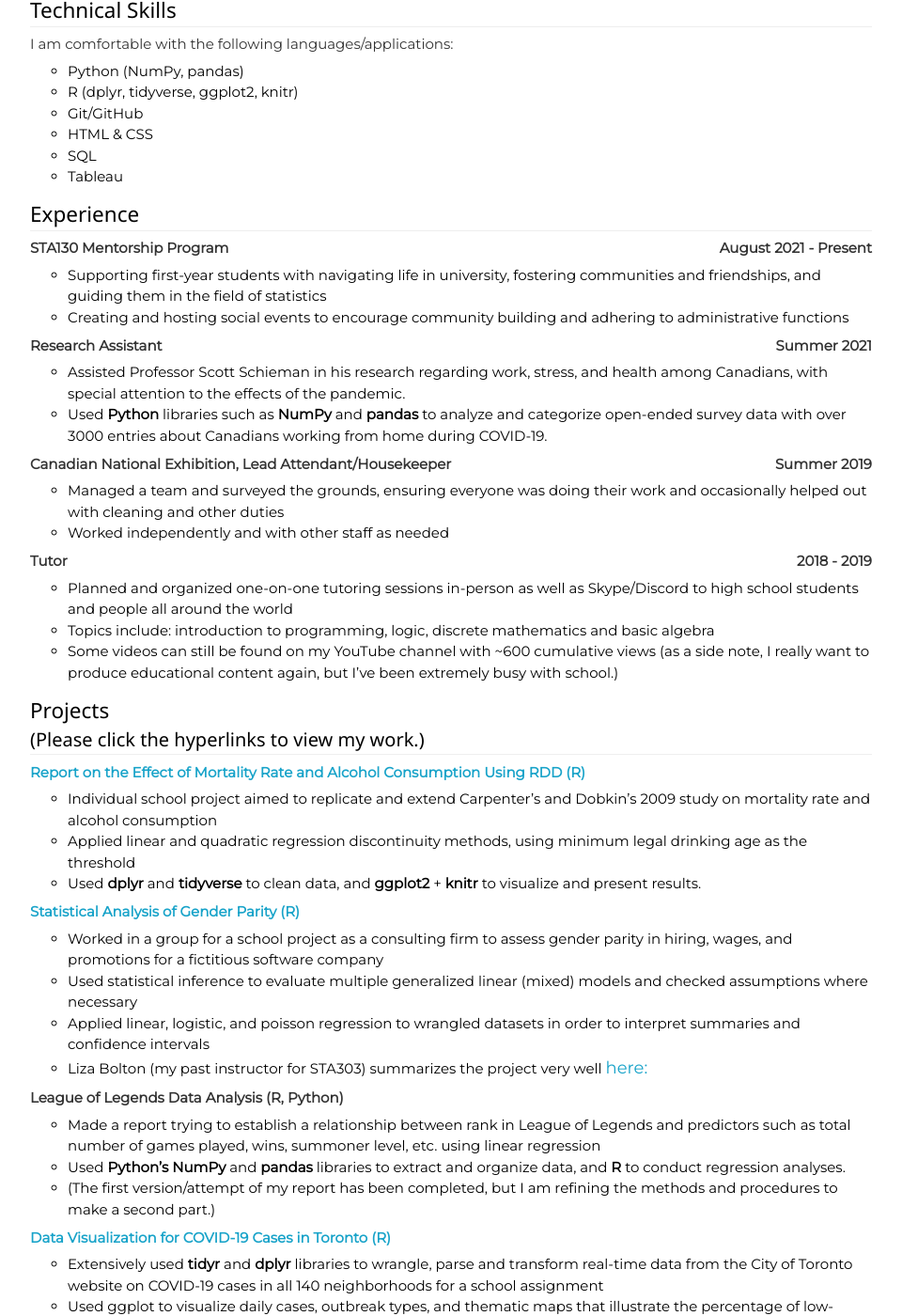
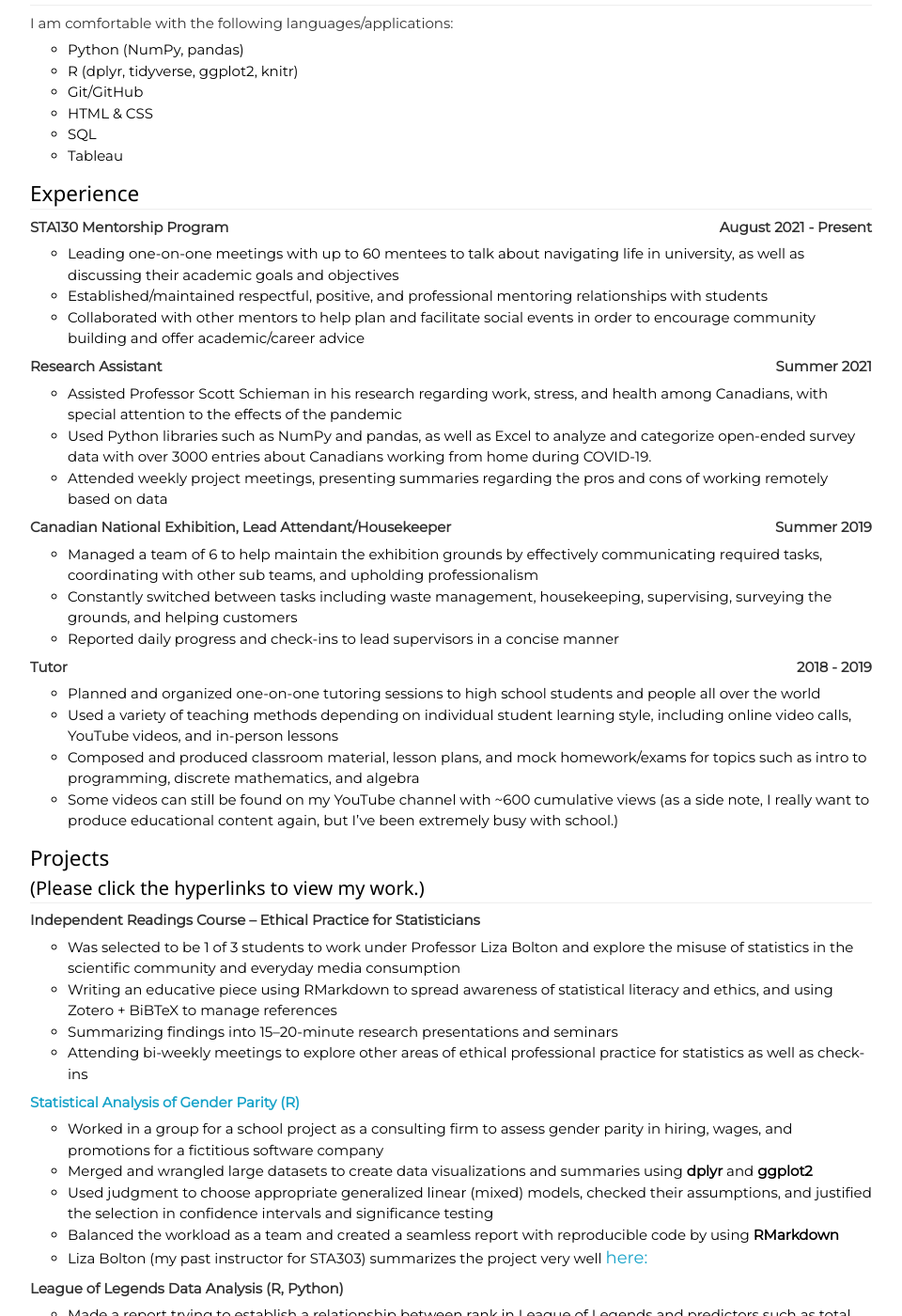
Before and after one commit to TheGort/thegort.github.io, a Jekyll site: the page built from cv.md, in a window 1280 px wide and 1400 px high, scrolled down 411 px. Shown: the whole window at 94% size, without its empty margins (160-1120 px from the left). Built offline with Jekyll 4.4.1, drawn with Linux system fonts in a browser that asks for light colours; some of the changed text lies outside the part shown.

Commit message:
updated photos and page

```diff
--- a/cv.md
+++ b/cv.md
@@ -30,44 +29,55 @@ I am comfortable with the following languages/applications:
 
 <p style = "float:right;"><b>August 2021 - Present</b></p>
 **STA130 Mentorship Program**
-* Supporting first-year students with navigating life in university, fostering communities and friendships, and guiding them in the field of statistics
-* Creating and hosting social events to encourage community building and adhering to administrative functions
+* Leading one-on-one meetings with up to 60 mentees to talk about navigating life in university, as well as discussing their academic goals and objectives
+* Established/maintained respectful, positive, and professional mentoring relationships with students
+* Collaborated with other mentors to help plan and facilitate social events in order to encourage community building and offer academic/career advice
 
 <p style = "float:right;"><b>Summer 2021</b></p>
 **Research Assistant**
-* Assisted Professor Scott Schieman in his research regarding work, stress, and health among Canadians, with special attention to the effects of the pandemic.
-* Used **Python** libraries such as **NumPy** and **pandas** to analyze and categorize open-ended survey data with over 3000 entries about Canadians working from home during COVID-19.
+* Assisted Professor Scott Schieman in his research regarding work, stress, and health among Canadians, with special attention to the effects of the pandemic
+* Used Python libraries such as NumPy and pandas, as well as Excel to analyze and categorize open-ended survey data with over 3000 entries about Canadians working from home during COVID-19.
+* Attended weekly project meetings, presenting summaries regarding the pros and cons of working remotely based on data
 
 <p style = "float: right;"><b>Summer 2019</b></p>
 **Canadian National Exhibition, Lead Attendant/Housekeeper**
-* Managed a team and surveyed the grounds, ensuring everyone was doing their work and occasionally helped out with cleaning and other duties
-* Worked independently and with other staff as needed
+* Managed a team of 6 to help maintain the exhibition grounds by effectively communicating required tasks, coordinating with other sub teams, and upholding professionalism
+* Constantly switched between tasks including waste management, housekeeping, supervising, surveying the grounds, and helping customers
+* Reported daily progress and check-ins to lead supervisors in a concise manner
 
 <p style = "float: right;"><b>2018 - 2019</b></p>
 **Tutor**
-* Planned and organized one-on-one tutoring sessions in-person as well as Skype/Discord to high school students and people all around the world
-* Topics include: introduction to programming, logic, discrete mathematics and basic algebra
+* Planned and organized one-on-one tutoring sessions to high school students and people all over the world
+* Used a variety of teaching methods depending on individual student learning style, including online video calls, YouTube videos, and in-person lessons
+* Composed and produced classroom material, lesson plans, and mock homework/exams for topics such as intro to programming, discrete mathematics, and algebra
 * Some videos can still be found on my YouTube channel with ~600 cumulative views (as a side note, I really want to produce educational content again, but I've been extremely busy with school.)
 
 ## Projects
 #### (Please click the hyperlinks to view my work.)
 ----
+**Independent Readings Course – Ethical Practice for Statisticians**
+* Was selected to be 1 of 3 students to work under Professor Liza Bolton and explore the misuse of statistics
+in the scientific community and everyday media consumption
+* Writing an educative piece using RMarkdown to spread awareness of statistical literacy and ethics, and using Zotero + BiBTeX to manage references
+* Summarizing findings into 15–20-minute research presentations and seminars
+* Attending bi-weekly meetings to explore other areas of ethical professional practice for statistics as well as check-ins
+
+[**Statistical Analysis of Gender Parity (R)**]({{ site.url }}/assets/sta303_project.pdf){:target="_blank"}
+* Worked in a group for a school project as a consulting firm to assess gender parity in hiring, wages, and promotions for a fictitious software company
+* Merged and wrangled large datasets to create data visualizations and summaries using **dplyr** and **ggplot2**
+* Used judgment to choose appropriate generalized linear (mixed) models, checked their assumptions, and justified the selection in confidence intervals and significance testing
+* Balanced the workload as a team and created a seamless report with reproducible code by using **RMarkdown**
+* Liza Bolton (my past instructor for STA303) summarizes the project very well [here:](https://www.lizabolton.com/sta303_winter21_note){:target="_blank"}
+
+**League of Legends Data Analysis (R, Python)**
+* Made a report trying to establish a relationship between rank in League of Legends and predictors such as total number of games played, wins, summoner level, etc. using linear regression
+* Used Python libraries NumPy and pandas to extract and organize over 1000 entries from the Riot API, and used R to conduct regression analyses
+* (The first version/attempt of my report has been completed, but I am refining the methods and procedures to make a second part.)
 
 [**Report on the Effect of Mortality Rate and Alcohol Consumption Using RDD (R)**]({{ site.url }}/assets/sta304_project.pdf){:target="_blank"}
 * Individual school project aimed to replicate and extend Carpenter's and Dobkin's 2009 study on mortality rate and alcohol consumption
 * Applied linear and quadratic regression discontinuity methods, using minimum legal drinking age as the threshold
 * Used **dplyr** and **tidyverse** to clean data, and **ggplot2** + **knitr** to visualize and present results.
-
-[**Statistical Analysis of Gender Parity (R)**]({{ site.url }}/assets/sta303_project.pdf){:target="_blank"}
-* Worked in a group for a school project as a consulting firm to assess gender parity in hiring, wages, and promotions for a fictitious software company
-* Used statistical inference to evaluate multiple generalized linear (mixed) models and checked assumptions where necessary
-* Applied linear, logistic, and poisson regression to wrangled datasets in order to interpret summaries and confidence intervals
-* Liza Bolton (my past instructor for STA303) summarizes the project very well [here:](https://www.lizabolton.com/sta303_winter21_note){:target="_blank"}
-
-**League of Legends Data Analysis (R, Python)**
-* Made a report trying to establish a relationship between rank in League of Legends and predictors such as total number of games played, wins, summoner level, etc. using linear regression
-* Used **Python's** **NumPy** and **pandas** libraries to extract and organize data, and **R** to conduct regression analyses.
-* (The first version/attempt of my report has been completed, but I am refining the methods and procedures to make a second part.)
 
 [**Data Visualization for COVID-19 Cases in Toronto (R)**]({{ site.url }}/assets/sta303_data-exploration_final.pdf){:target="_blank"}
 * Extensively used **tidyr** and **dplyr** libraries to wrangle, parse and transform real-time data from the City of Toronto website on COVID-19 cases in all 140 neighborhoods for a school assignment
@@ -100,11 +110,11 @@ Here is an exhaustive list of relevant courses I have taken so far (and courses
 * MAT334 (Complex Variables) _(I love you, Petra Bonfert Taylor and CrystalMath.)_
 * STA347 (Probability Theory I)
 * FSL421 (French IV)
+* STA437/2005 (Methods for Multivariate Data)
+* STA457/2202 (Time Series Analysis)
 * _In progress:_
   - EAS120 (Modern Standard Japanese I)
   - MAT337 (Intro to Real Analysis)
   - APM462 (Nonlinear Optimization)
   - STA442/2101 (Methods of Applied Statistics)
-  - STA437/2005 (Methods for Multivariate Data)
-  - STA457/2202 (Time Series Analysis)
   - STA497 (Readings in Statistics) with Professor Liza Bolton.
--- a/index.html
+++ b/index.html
@@ -6,5 +6,5 @@ title: David Pham, TheGort
 	<h1>What's up guys, it's David here.</h1>
 	<p>My name is David Pham, and I’m currently a fourth year student at the University of Toronto (St. George) studying mathematics and statistics. (Let's go)</p>
 	<p>This website (not exactly mobile-friendly!) was made using Jekyll.</p>
-	<img src="/assets/images/lesgo.jpg" alt = "A picture of me" width="425" height="500">
+	<img src="/assets/images/sheesh.jpg" alt = "A picture of me" width="425" height="550">
 </div><!-- /.blurb -->
```
Also changed, not shown: other parts of cv.md (+0 -1 lines), about.md (+8 -8 lines), assets/images/sheesh.jpg (added), 1 other file.
